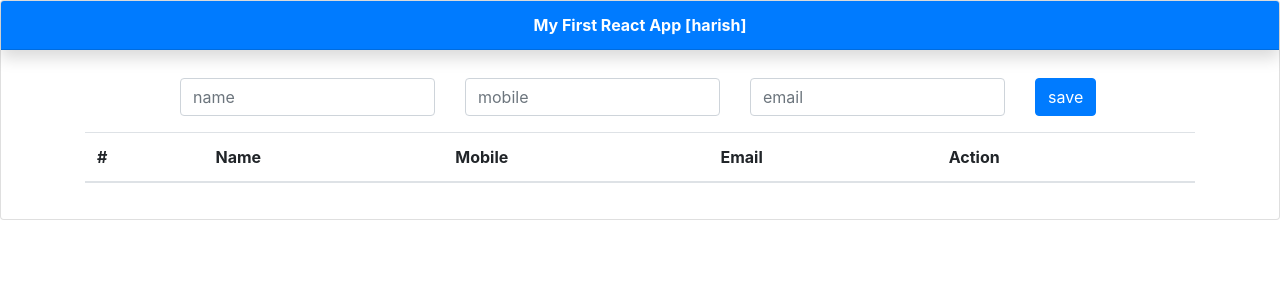
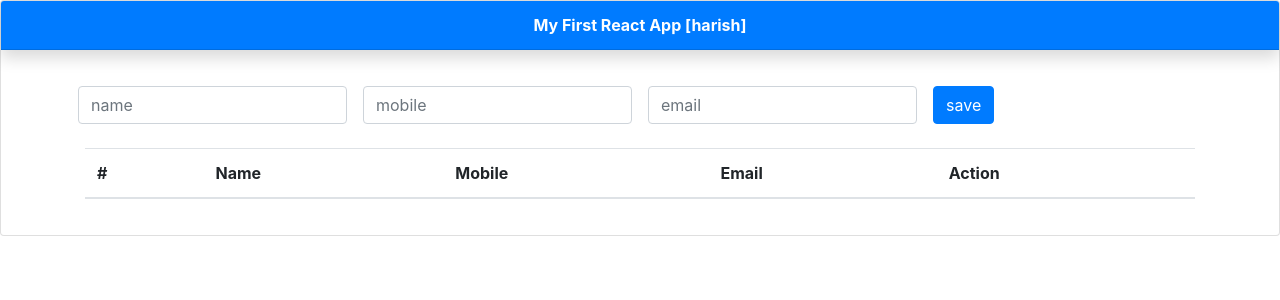
Before and after one commit to harish444/ReactApp, a React (Create React App) app: page / in a window 1280 px wide. Shown: the top 300 px of the page. Built offline with nearby package versions, Linux system fonts and the light colour scheme.

Commit message:
align commit

```diff
--- a/src/components/MyForm.js
+++ b/src/components/MyForm.js
@@ -66,16 +66,16 @@ class MyForm extends Component {
       <div className="container">
         <form onSubmit={this.onFormSubmit} className="mb-3">
           <div className="row justify-content-center">
-            <div className="col-sm-3">
+            <div className="col-sm-3 p-2">
                 <input type="text" value={name} className="form-control" name="name" placeholder="name" onChange={this.handleChange}/>
             </div>
-            <div className="col-sm-3">
+            <div className="col-sm-3 p-2">
                 <input type="number" value={mobile}  className="form-control" name="mobile" placeholder="mobile" onChange={this.handleChange}/>
             </div>
-            <div className="col-sm-3">
+            <div className="col-sm-3 p-2">
                 <input type="email" value={email}  className="form-control" name="email" placeholder="email" onChange={this.handleChange}/>
             </div>
-            <div className="col-sm-1">
+            <div className="col-sm-3 p-2 text-right text-sm-left">
     <button type="submit" className={this.state.btnClass}> {this.state.btnName}</button>
             </div>
             </div>
```
